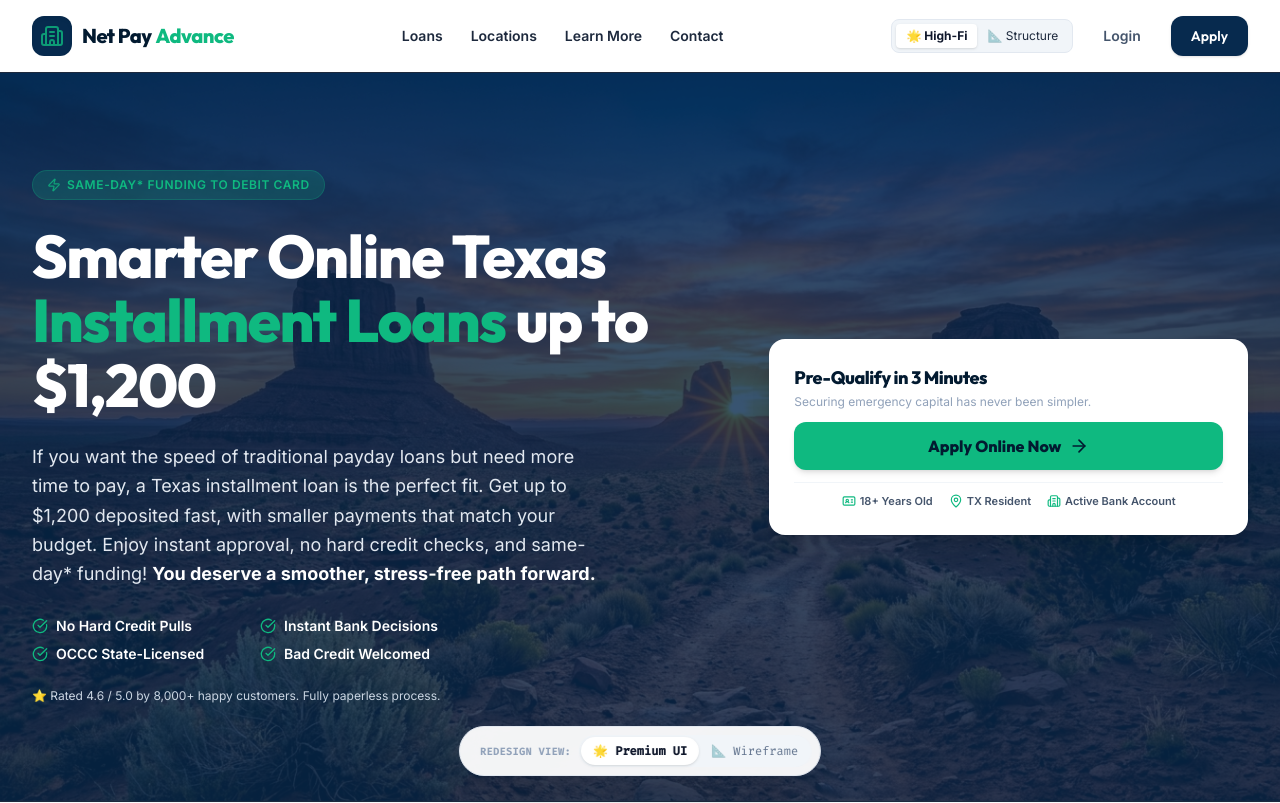
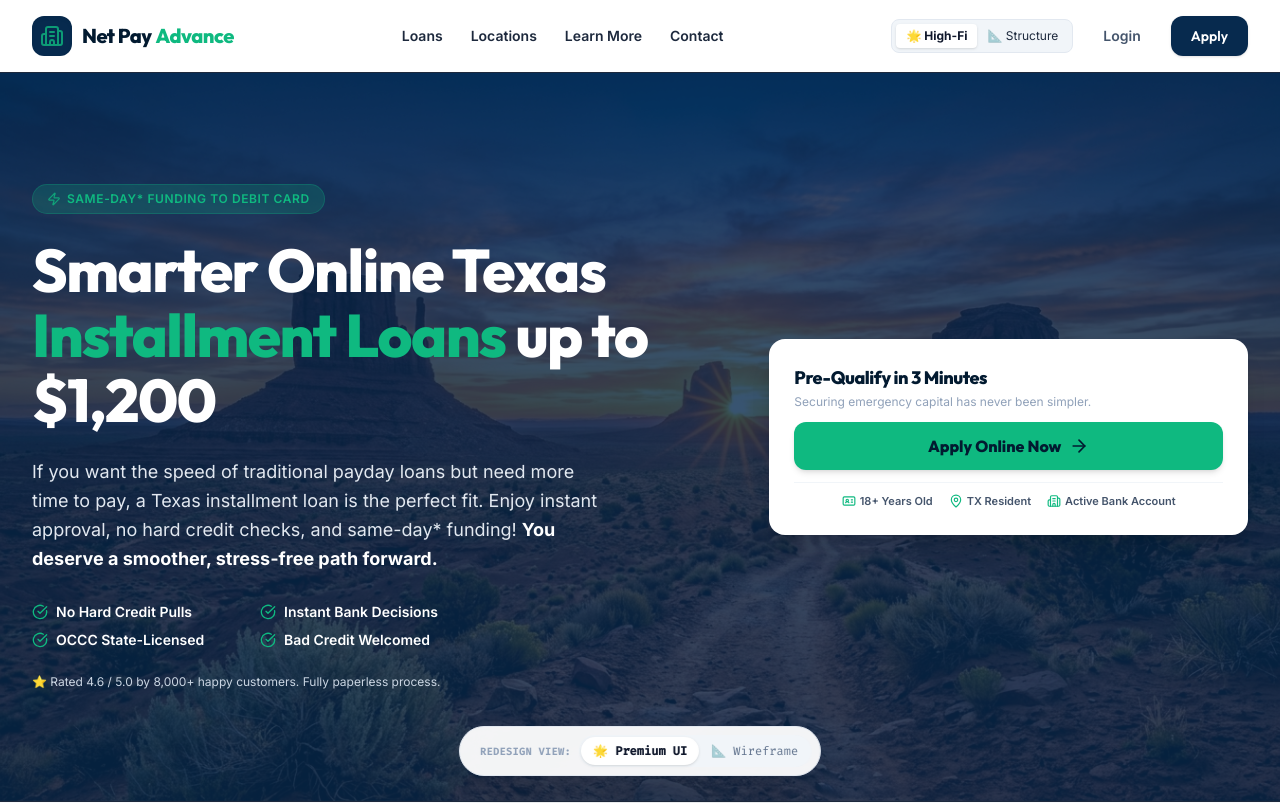
Before and after one commit to lgcoding2026/Texas-Installment-Page, a React (Vite) app: page / in a window 1280 px wide. Shown: the top 803 px of the page. Built offline with nearby package versions, Linux system fonts and the light colour scheme.

Commit message:
refactor(hero): update landing page subheadline
Remove specific loan amount reference to maintain flexibility and improve text conciseness in the hero section.

```diff
--- a/src/App.tsx
+++ b/src/App.tsx
@@ -314,8 +314,8 @@ export default function App() {
 
             <p className={isWireframe ? "text-slate-600 text-xs md:text-base max-w-xl leading-relaxed" : "text-slate-200 text-xs md:text-base lg:text-lg max-w-xl leading-relaxed"}>
               {isWireframe
-                ? "[BODY_HEURISTIC_TEXT] If you want the speed of traditional payday loans but need more time to pay, a Texas installment loan is the perfect fit. Same-day funding available."
-                : <>If you want the speed of traditional payday loans but need more time to pay, a Texas installment loan is the perfect fit. Get up to $1,200 deposited fast, with smaller payments that match your budget. Enjoy instant approval, no hard credit checks, and same-day* funding! <strong className="font-bold text-white">You deserve a smoother, stress-free path forward.</strong></>
+                ? "[BODY_HEURISTIC_TEXT] If you want the speed of traditional payday loans but need more time to pay, a Texas installment loan is the perfect fit."
+                : <>If you want the speed of traditional payday loans but need more time to pay, a Texas installment loan is the perfect fit. Enjoy instant approval, no hard credit checks, and same-day* funding! <strong className="font-bold text-white">You deserve a smoother, stress-free path forward.</strong></>
               }
             </p>
 
```
